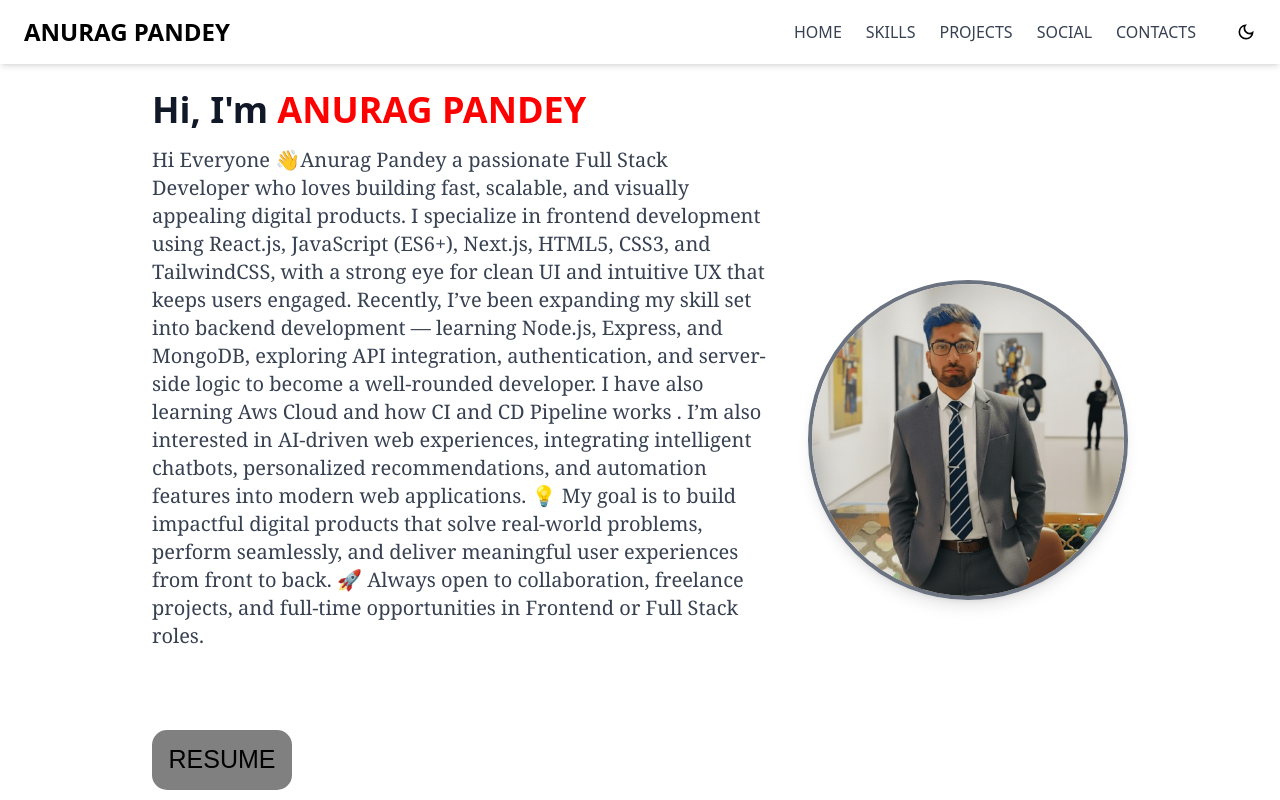
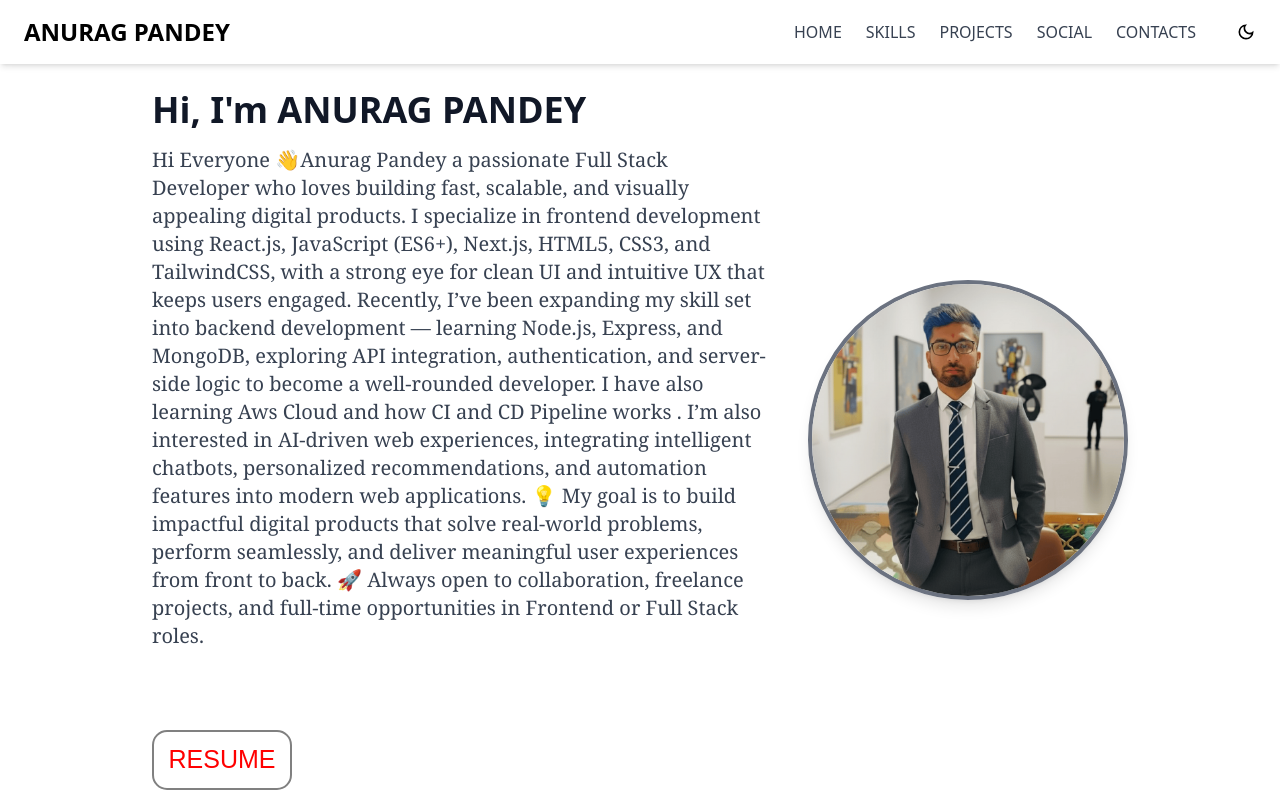
Before and after one commit to DeveloperAnurag26/MyPortfolio, a React (Vite) app: page / in a window 1280 px wide. Shown: the top 800 px of the page. Built offline with nearby package versions, Linux system fonts and the light colour scheme.

Commit message:
Update Resume

```diff
--- a/src/Components/Hero.jsx
+++ b/src/Components/Hero.jsx
@@ -18,7 +18,7 @@ export default function Hero() {
                 className="md:w-1/2"
             >
                 <h1 className="text-4xl font-bold text-gray-900 dark:text-white">
-                    Hi, I'm <span style={{color: 'red'}}>ANURAG PANDEY</span>
+                    Hi, I'm ANURAG PANDEY
                 </h1>
                 <p className="mt-4 font-serif text-xl text-gray-700 dark:text-gray-300">
                    Hi Everyone 👋Anurag Pandey a passionate Full Stack Developer who loves building fast, scalable, and visually appealing digital products.
@@ -34,12 +34,12 @@ I’m also interested in AI-driven web experiences, integrating intelligent chat
 
 🚀 Always open to collaboration, freelance projects, and full-time opportunities in Frontend or Full Stack roles.
                 </p>
-       <a href="/AnuragPandey_Resume.pdf" download>
+       <a href="/Ayush_resume.pdf" download>
   <button
     style={{
 
-     backgroundColor: 'gray',
-     color: 'black',
+    border: '2px solid gray',
+    color:'red',
       height: "60px",
       fontSize: "25px",
       width: "140px",
```
Also changed, not shown: 1 other file (tests, documents, lock files or other folders).
